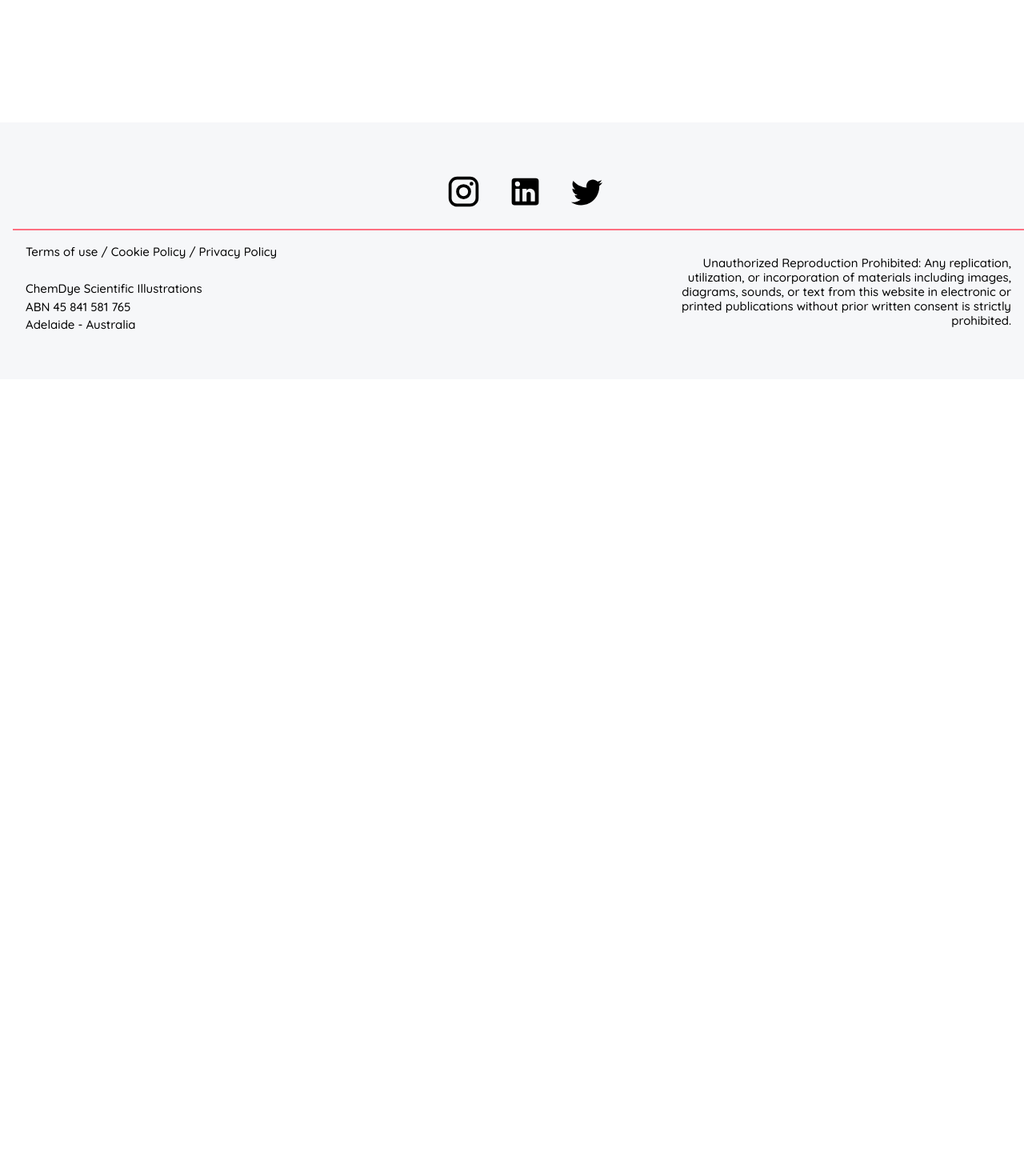
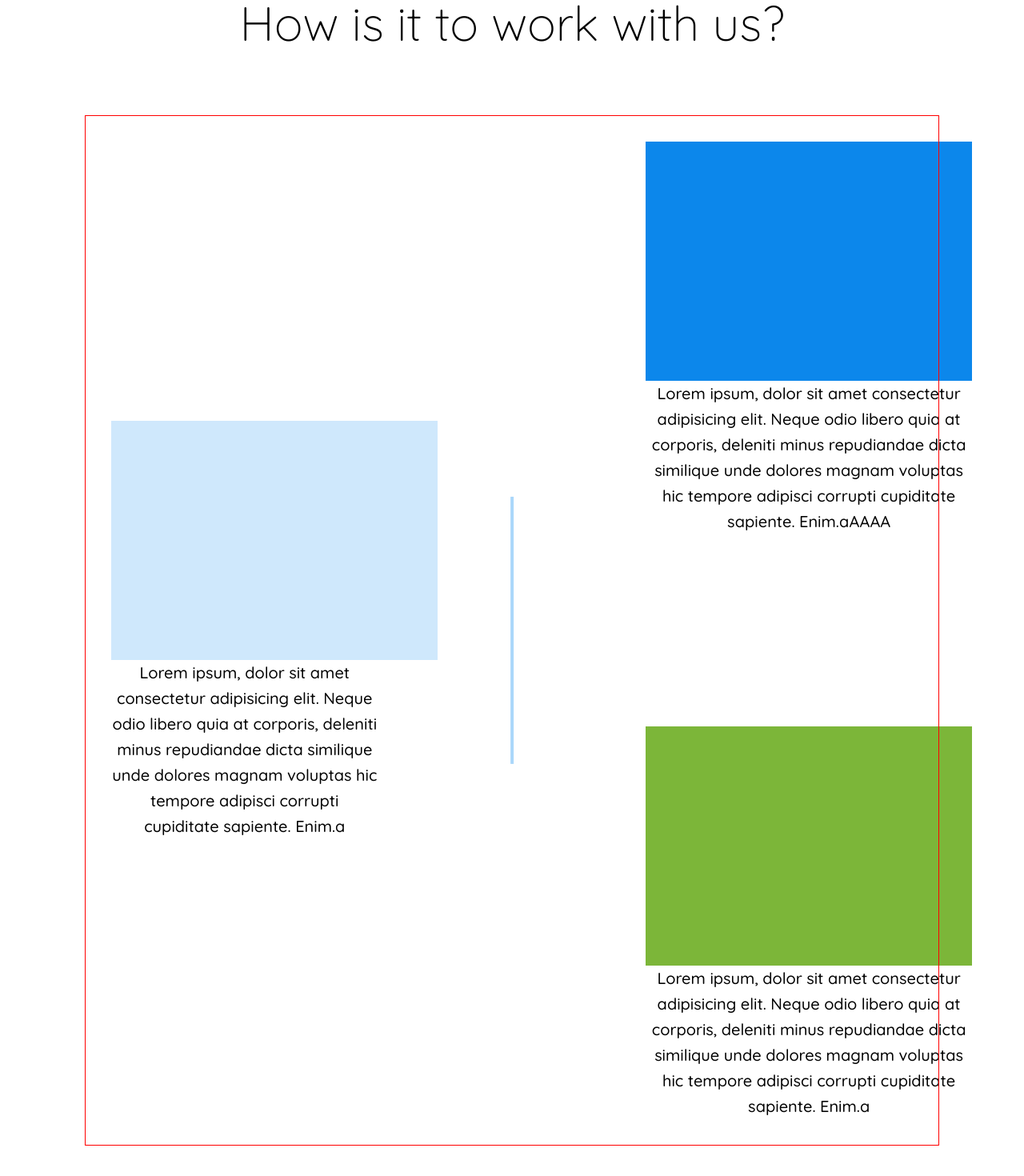
Before and after one commit to Anieto86/chem-dye-2023, a React (Vite) app: page /Service in a window 1280 px wide. Shown: the part 1604-3074 px from the top of the page at 80% size. Before the commit the page ends 2078 px from the top, so only its background shows below. Built offline with nearby package versions, Linux system fonts and the light colour scheme.

Commit message:
service road map

```diff
--- /dev/null
+++ b/src/components/RoadMap.tsx
@@ -0,0 +1,104 @@
+import { Height } from '@mui/icons-material';
+import { Box, Grid, LinearProgress, Typography } from '@mui/material';
+import React, { useEffect, useRef } from 'react';
+
+export const RoadMap = () => {
+  const [progress, setProgress] = React.useState(0);
+
+  useEffect(() => {
+    const container = document.getElementById('roadMapContainer');
+
+    const handleScroll = () => {
+      if (container) {
+        const contentHeight = container?.scrollHeight; // alto del
+        const scrollTop = window.scrollY - contentHeight;
+        const progressValue = (scrollTop / contentHeight) * 100;
+
+        setProgress(progressValue);
+      }
+    };
+
+    window.addEventListener('scroll', handleScroll);
+
+    return () => {
+      window.removeEventListener('scroll', handleScroll);
+    };
+  }, []);
+
+  return (
+    <Grid
+      container
+      justifyContent="center"
+      alignItems="center"
+      p={4}
+      id="roadMap"
+    >
+      <Grid item xs={4}>
+        <Box textAlign="center">
+          <Box sx={{ bgcolor: '#cfe8fc', width: 408, height: 299 }} />
+          <Typography variant="h6">
+            Lorem ipsum, dolor sit amet consectetur adipisicing elit. Neque odio
+            libero quia at corporis, deleniti minus repudiandae dicta similique
+            unde dolores magnam voluptas hic tempore adipisci corrupti
+            cupiditate sapiente. Enim.a
+          </Typography>
+        </Box>
+      </Grid>
+      <Grid item xs={4}>
+        {/* <Box
+
+          sx={{
+            display: 'flex',
+            alignItems: 'center',
+            outline: 'red solid 1px',
+            height: '200vh',
+          }}
+        > */}
+        <Box
+          id="roadMapContainer"
+          sx={{
+            width: '100%',
+            transform: 'rotate(90deg)',
+          }}
+        >
+          <LinearProgress variant="determinate" value={progress} />
+        </Box>
+        {/* </Box> */}
+      </Grid>
+      <Grid item xs={4}>
+        <Grid
+          container
+          direction="column"
+          justifyContent="center"
+          alignItems="center"
+        >
+          <Grid item textAlign="center">
+            <Box sx={{ bgcolor: '#0c87eb', width: 408, height: 299 }} />
+            <Typography variant="h6">
+              Lorem ipsum, dolor sit amet consectetur adipisicing elit. Neque
+              odio libero quia at corporis, deleniti minus repudiandae dicta
+              similique unde dolores magnam voluptas hic tempore adipisci
+              corrupti cupiditate sapiente. Enim.aAAAA
+            </Typography>
+          </Grid>
+          <Grid
+            item
+            textAlign="center"
+            sx={{
+              height: '30vh',
+            }}
+          ></Grid>
+          <Grid item textAlign="center">
+            <Box sx={{ bgcolor: '#7cb639', width: 408, height: 299 }} />
+            <Typography variant="h6">
+              Lorem ipsum, dolor sit amet consectetur adipisicing elit. Neque
+              odio libero quia at corporis, deleniti minus repudiandae dicta
+              similique unde dolores magnam voluptas hic tempore adipisci
+              corrupti cupiditate sapiente. Enim.a
+            </Typography>
+          </Grid>
+        </Grid>
+      </Grid>
+    </Grid>
+  );
+};
--- a/src/components/Service.jsx
+++ b/src/components/Service.jsx
@@ -5,6 +5,7 @@ import img3 from '../assets/Icons/03-Illustrations-service.png';
 import { ContactBtn } from './common/ContactBtn';
 
 import { Link } from 'react-router-dom';
+import { RoadMap } from './RoadMap';
 
 export const Service = () => {
   const services = [
@@ -104,8 +105,16 @@ export const Service = () => {
             target="_blank"
             to={`https://us21.list-manage.com/contact-form?u=d18dcd67615ab44686e887477&form_id=614480122771aa21de77d4b637966f22`}
           >
-            <ContactBtn title="Request a quote" />
+            <ContactBtn title="Budget your work" />
           </Link>
+        </Grid>
+        <Grid item xs={12}>
+          <Typography variant="h2" sx={{ textAlign: 'center', m: 10 }}>
+            How is it to work with us?
+          </Typography>
+        </Grid>
+        <Grid item sx={{ outline: 'red solid 1px' }}>
+          <RoadMap />
         </Grid>
       </Grid>
     </Grid>
```
